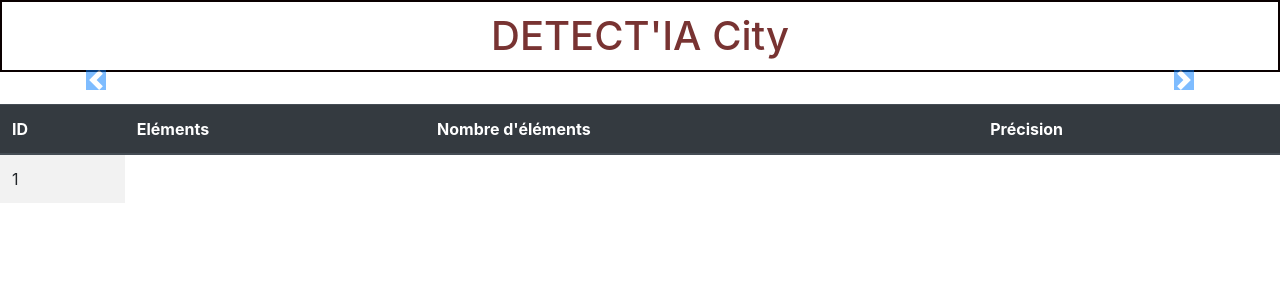
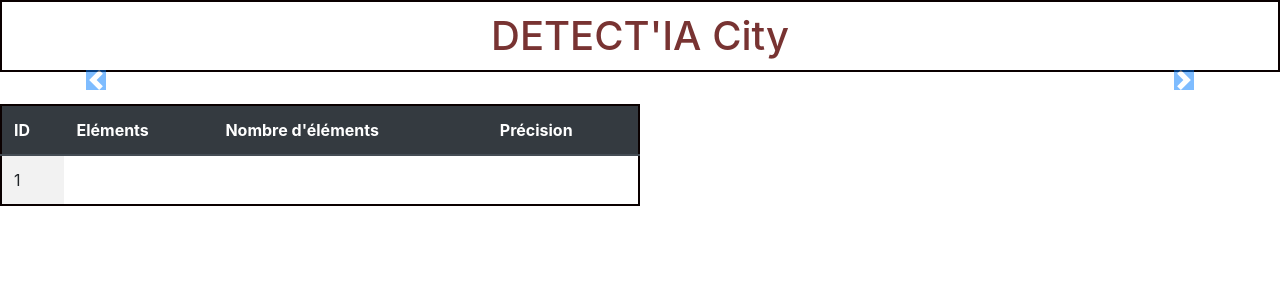
Before and after one commit to RaphaelDiaz94/IHM_Project, a Flask app: page / in a window 1280 px wide. Shown: the part 56-356 px from the top of the page. Run offline with Flask 2, Linux system fonts and the light colour scheme; a database or web service that is not in the repository returns one stand-in record (values such as "Sample title"); data that the repository does not hold is empty; some libraries are stand-ins or nearby versions.

Commit message:
table css

```diff
--- a/static/css/style.css
+++ b/static/css/style.css
@@ -12,7 +12,7 @@ h1 {
 }
 
 
-.table table-striped{
+.table-striped{
 
     border: 2px rgb(10, 0, 0) solid;
     margin-right: auto;
```
